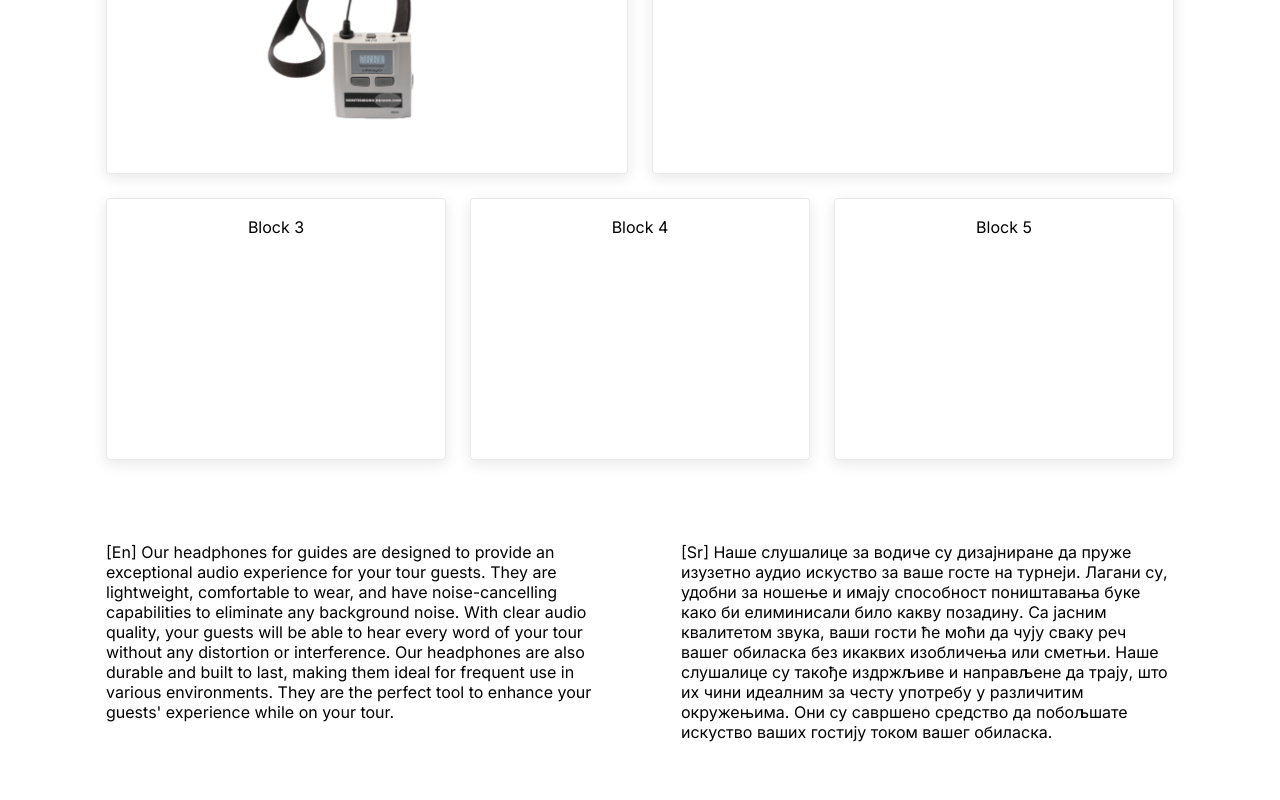
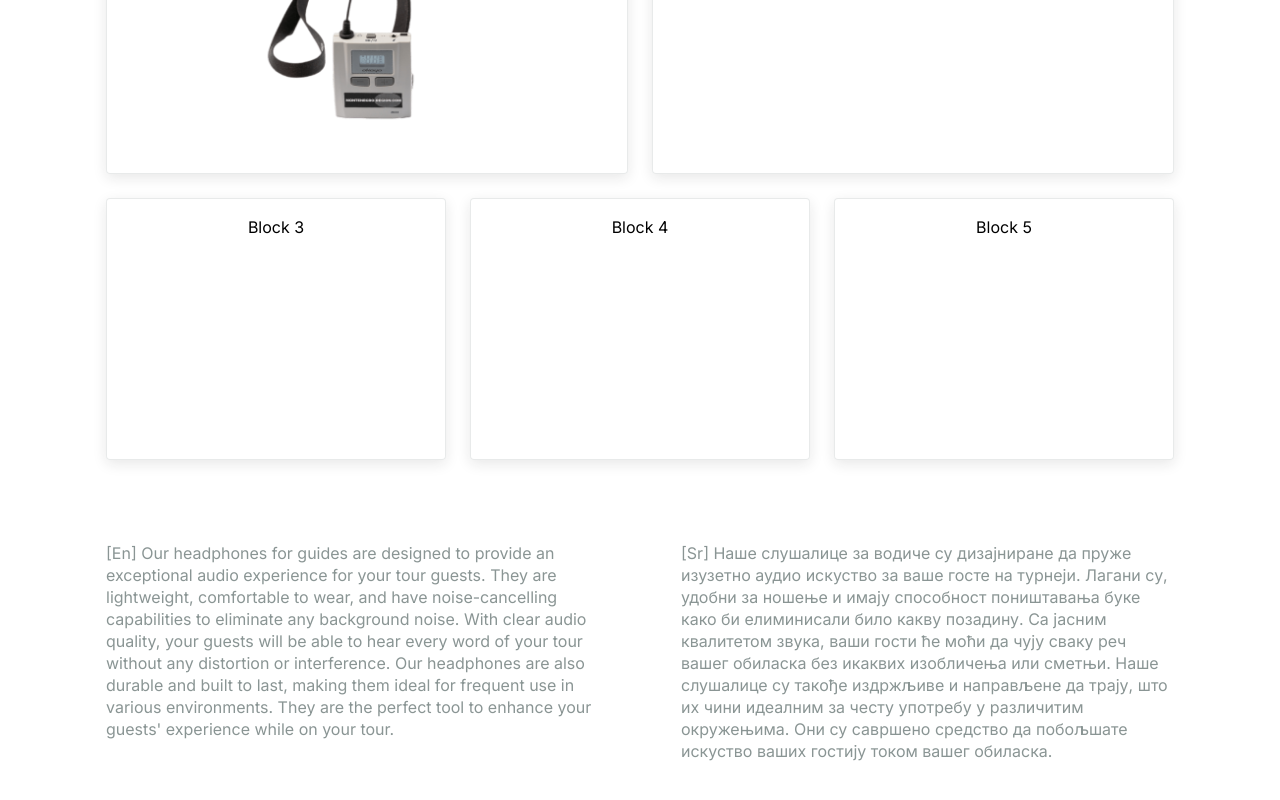
Before and after one commit to legasdev/tour-guide, a Next.js app: page /Home in a window 1280 px wide. Shown: the part 1535-2335 px from the top of the page. Built offline with nearby package versions, Linux system fonts and the light colour scheme.

Commit message:
Добавил стили на текст

```diff
--- a/components/screens/home/DevicesSystemScreen/core/DevicesDescriptions/DevicesDescriptions.jsx
+++ b/components/screens/home/DevicesSystemScreen/core/DevicesDescriptions/DevicesDescriptions.jsx
@@ -3,7 +3,7 @@ import styles from "./DevicesDescriptions.module.less";
 function DevicesDescriptions() {
   return (
     <div className={styles.main}>
-      <p>
+      <p className={styles.text}>
         [En] Our headphones for guides are designed to provide an exceptional
         audio experience for your tour guests. They are lightweight, comfortable
         to wear, and have noise-cancelling capabilities to eliminate any
@@ -13,7 +13,7 @@ function DevicesDescriptions() {
         frequent use in various environments. They are the perfect tool to
         enhance your guests' experience while on your tour.
       </p>
-      <p>
+      <p className={styles.text}>
         [Sr] Наше слушалице за водиче су дизајниране да пруже изузетно аудио
         искуство за ваше госте на турнеји. Лагани су, удобни за ношење и имају
         способност поништавања буке како би елиминисали било какву позадину. Са
```
